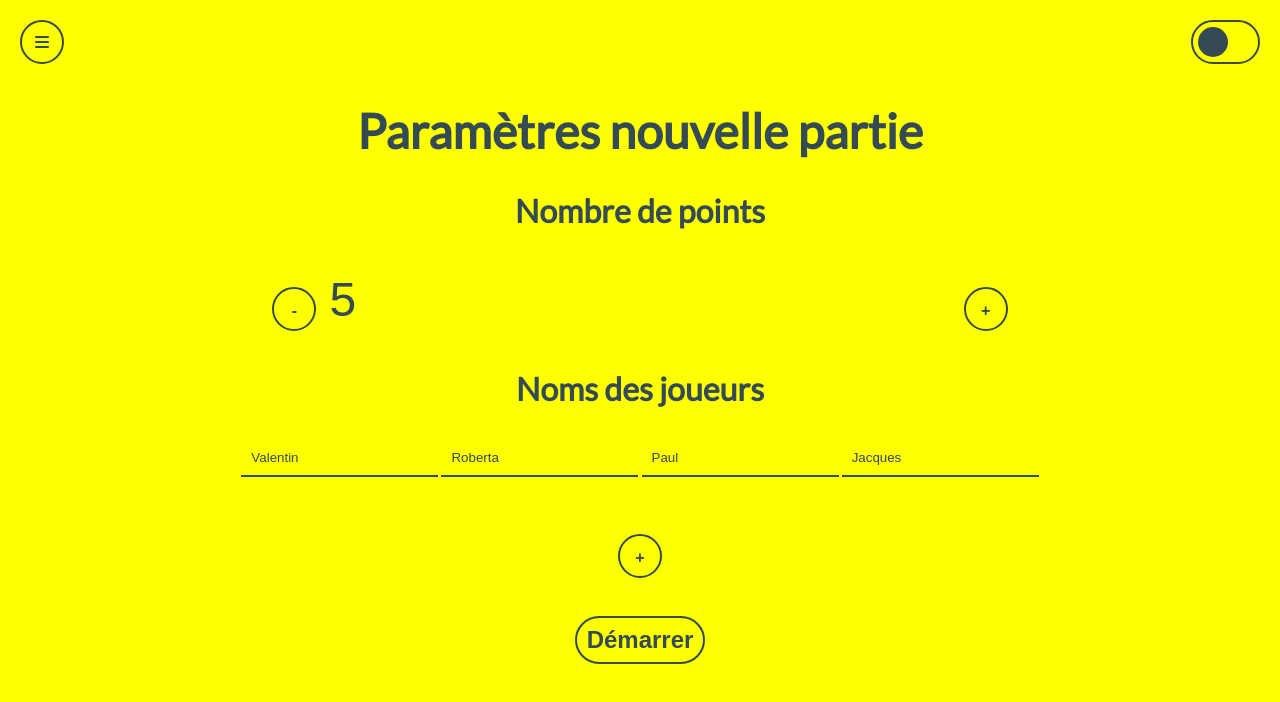
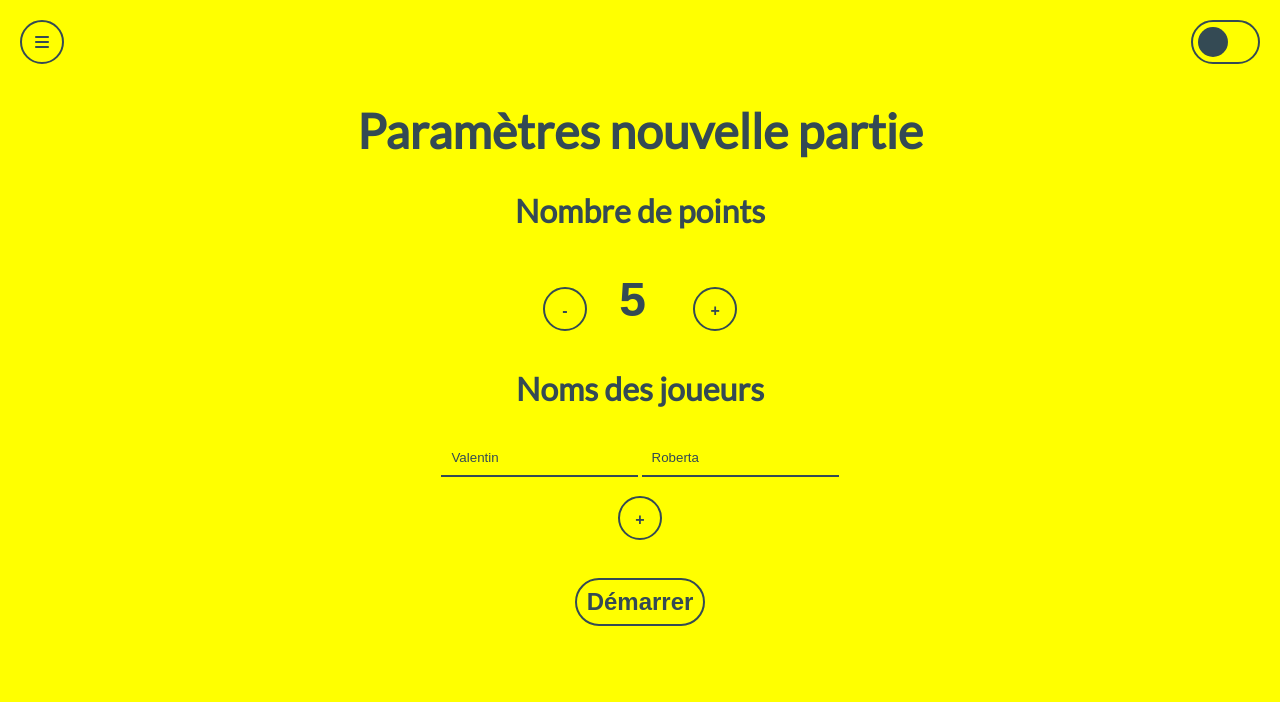
Before and after one commit to vchaillo/mimes, a plain HTML site: page index.html in a window 1280 px wide. Drawn offline with nearby package versions, Linux system fonts and the light colour scheme; a web font is replaced by a local one.

Commit message:
fix settings display

```diff
--- a/assets/css/game.css
+++ b/assets/css/game.css
@@ -1,7 +1,7 @@
 #gameModeContainer {
     /* display: none; */
-    display: flex;
-    justify-content: center;
+    display: block;
+
     background-color: yellow;
     color: #344A54;
     z-index: 3;
--- a/assets/css/main.css
+++ b/assets/css/main.css
@@ -57,7 +57,9 @@ input {
 
 input[type=number] {
     font-size: 6vh;
-    width: fit-content;
+    width: 100px;
+    text-align: center;
+    font-weight: bold;
 }
 
 input[type=text] {
--- a/index.html
+++ b/index.html
@@ -68,10 +68,10 @@
             <div id="playersForm">
                 <input class="playerInput" type="text" name="player1" placeholder="Joueur 1" value="Valentin"></input>
                 <input class="playerInput" type="text" name="player2" placeholder="Joueur 2" value="Roberta"></input>
-                <input class="playerInput" type="text" name="player3" placeholder="Joueur 3" value="Paul"></input>
-                <input class="playerInput" type="text" name="player4" placeholder="Joueur 4" value="Jacques"></input>
+                <!-- <input class="playerInput" type="text" name="player3" placeholder="Joueur 3" value="Paul"></input>
+                <input class="playerInput" type="text" name="player4" placeholder="Joueur 4" value="Jacques"></input> -->
             </div>
-            <br><br><br>
+            <br>
             <button id="addPlayerButton" class="circleButton">+</button>
             <br><br><br>
             <button id="startButton">Démarrer</button>
```
